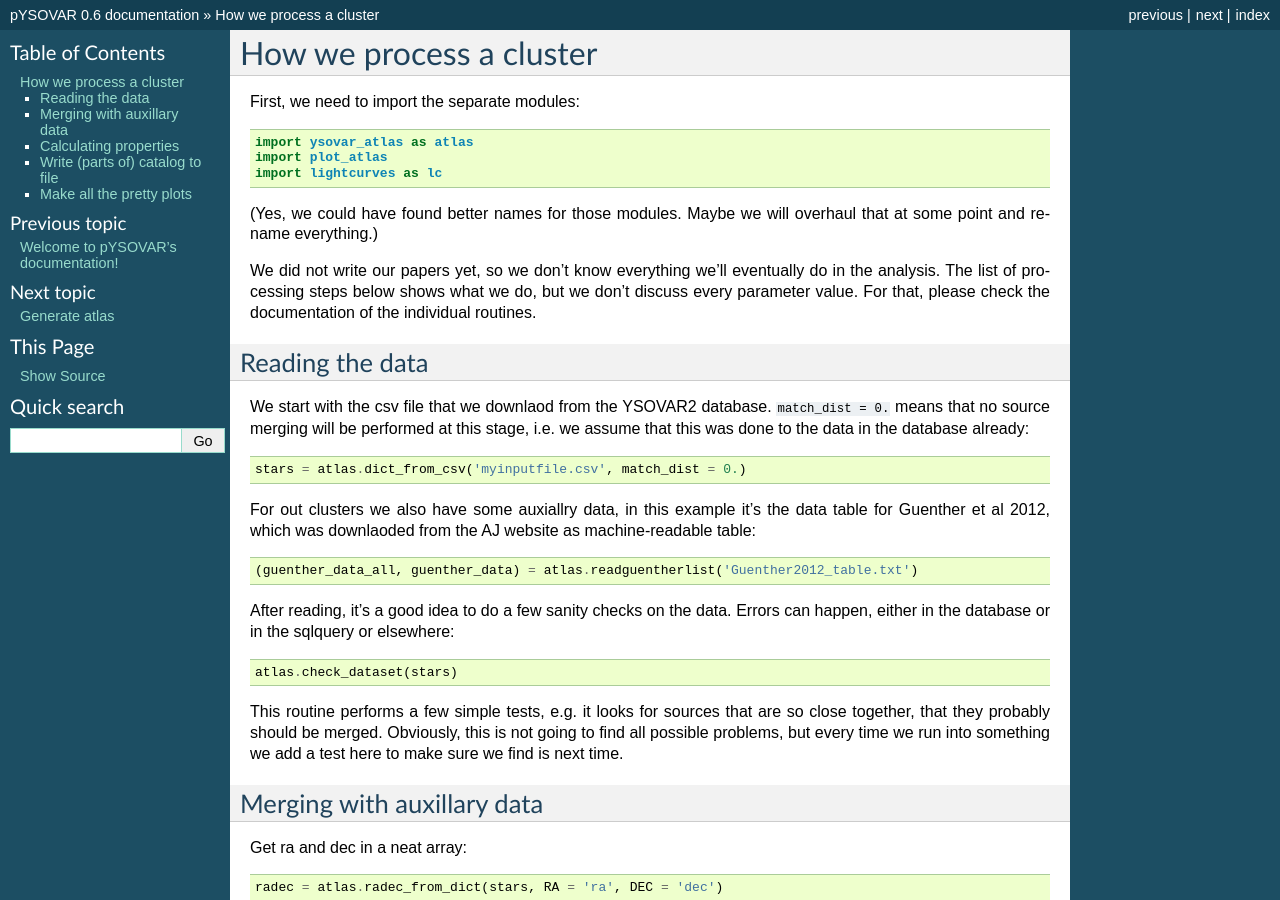
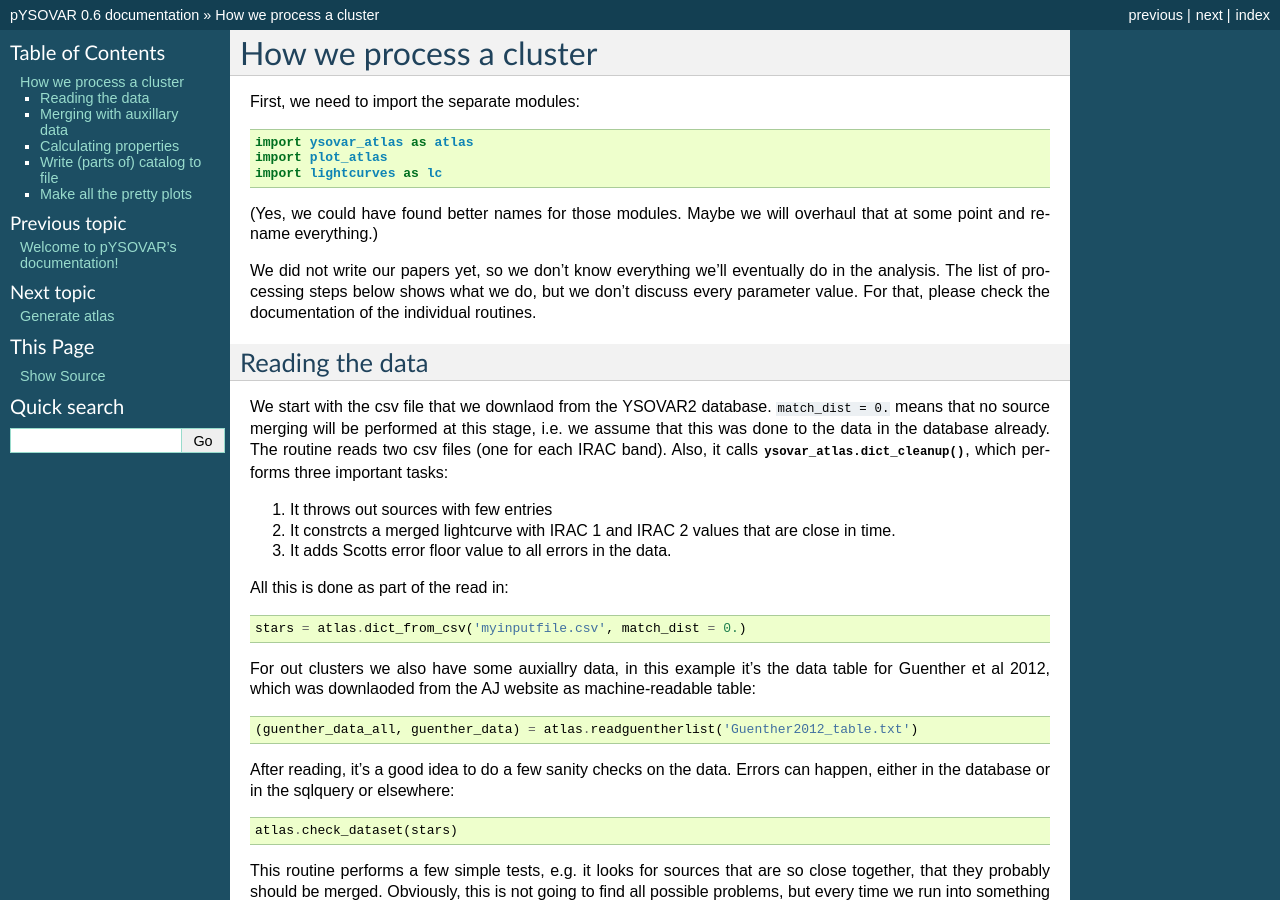
Before and after one commit to YSOVAR/YSOVAR, a Sphinx documentation site: the page built from docs/workflow.rst, in a window 1280 px wide and 900 px high. Built offline with Sphinx 7.4.7, drawn with Linux system fonts in a browser that asks for light colours.

Commit message:
Improve workflow docs for read in

```diff
--- a/docs/workflow.rst
+++ b/docs/workflow.rst
@@ -19,7 +19,15 @@ Reading the data
 ----------------
 We start with the csv file that we downlaod from the YSOVAR2 database.
 ``match_dist = 0.`` means that no source merging will be performed at this stage,
-i.e. we assume that this was done to the data in the database already::
+i.e. we assume that this was done to the data in the database already.
+The routine reads two csv files (one for each IRAC band).
+Also, it calls :func:`ysovar_atlas.dict_cleanup`, which performs three important tasks:
+
+1. It throws out sources with few entries
+2. It constrcts a merged lightcurve with IRAC 1 and IRAC 2 values that are close in time.
+3. It adds Scotts error floor value to all errors in the data.
+
+All this is done as part of the read in::
 
     stars = atlas.dict_from_csv('myinputfile.csv', match_dist = 0.)
 
--- a/ysovar_atlas.py
+++ b/ysovar_atlas.py
@@ -210,7 +210,7 @@ def dict_cleanup(data, t_simul = 0.002, min_number_of_times = 0, floor_error = [
         as obtained from :func:`add_ysovar_mags`
     t_simul : float
         max distance in days to accept datapoints in band 1 and 2 as simultaneous
-        In L1688 and IRAS 20050+2720 the distance between band 1 an d 2 coverage
+        In L1688 and IRAS 20050+2720 the distance between band 1 and 2 coverage
         is within a few minutes, so a small number is sufficent to catch
         everything and to avoid false matches.
     min_number_of_times : integer
```
